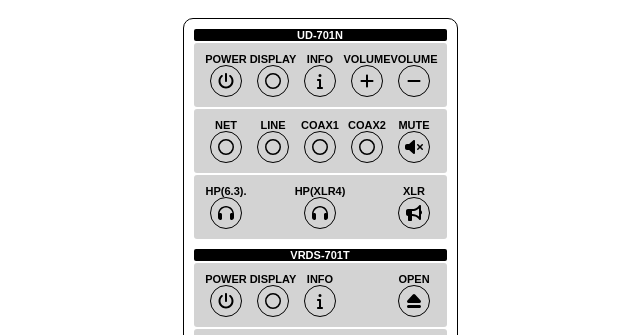
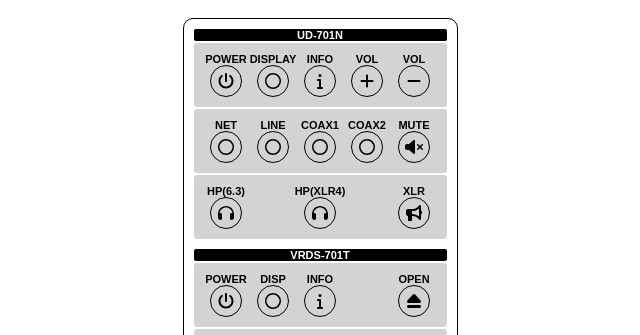
Before and after one commit to joveryz/teac-remote-control, a Vue app in the folder web/: page / in a window 1280 px wide. Shown: the top 335 px of the page, without its empty margins (320-960 px from the left). Built offline with nearby package versions, Linux system fonts and the light colour scheme; what @kyvg/vue3-notification would draw is missing.

Commit message:
Fix ui typos

```diff
--- a/web/src/App.vue
+++ b/web/src/App.vue
@@ -15,8 +15,8 @@
           <Button header="POWER" icon="fa-solid fa-power-off" @click="sendCommand('dac', 'power')"></Button>
           <Button header="DISPLAY" @click="sendCommand('dac', 'display')"></Button>
           <Button header="INFO" icon="fa-solid fa-info" @click="sendCommand('dac', 'info')"></Button>
-          <Button header="VOLUME" icon="fa-solid fa-plus" @click="sendCommand('dac', 'volumeup')"></Button>
-          <Button header="VOLUME" icon="fa-solid fa-minus" @click="sendCommand('dac', 'volumedown')"></Button>
+          <Button header="VOL" icon="fa-solid fa-plus" @click="sendCommand('dac', 'volumeup')"></Button>
+          <Button header="VOL" icon="fa-solid fa-minus" @click="sendCommand('dac', 'volumedown')"></Button>
         </div>
         <div style="height: 2px; background-color: white"></div>
         <div class="button-grid button-central">
@@ -28,7 +28,7 @@
         </div>
         <div style="height: 2px; background-color: white"></div>
         <div class="button-grid button-central">
-          <Button header="HP(6.3)." icon="fa-solid fa-headphones" @click="sendCommand('dac', 'hp63')"></Button>
+          <Button header="HP(6.3)" icon="fa-solid fa-headphones" @click="sendCommand('dac', 'hp63')"></Button>
           <div></div>
           <Button header="HP(XLR4)" icon="fa-solid fa-headphones" @click="sendCommand('dac', 'hpxlr4')"></Button>
           <div></div>
@@ -43,7 +43,7 @@
         <div style="height: 2px; background-color: white"></div>
         <div class="button-grid button-central">
           <Button header="POWER" icon="fa-solid fa-power-off" @click="sendCommand('cd', 'power')"></Button>
-          <Button header="DISPLAY" @click="sendCommand('cd', 'display')"></Button>
+          <Button header="DISP" @click="sendCommand('cd', 'display')"></Button>
           <Button header="INFO" icon="fa-solid fa-info" @click="sendCommand('cd', 'info')"></Button>
           <div></div>
           <Button header="OPEN" icon="fa-solid fa-eject" @click="sendCommand('cd', 'open')"></Button>
```
